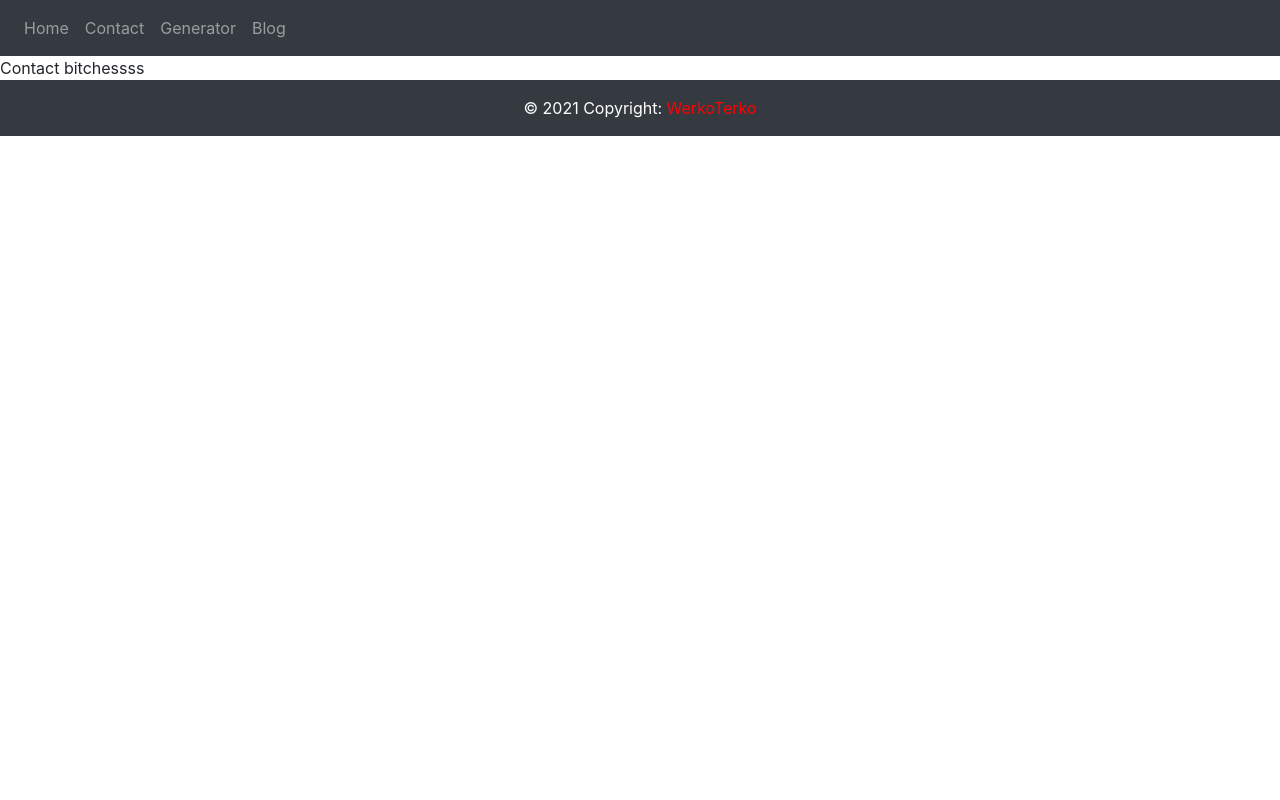
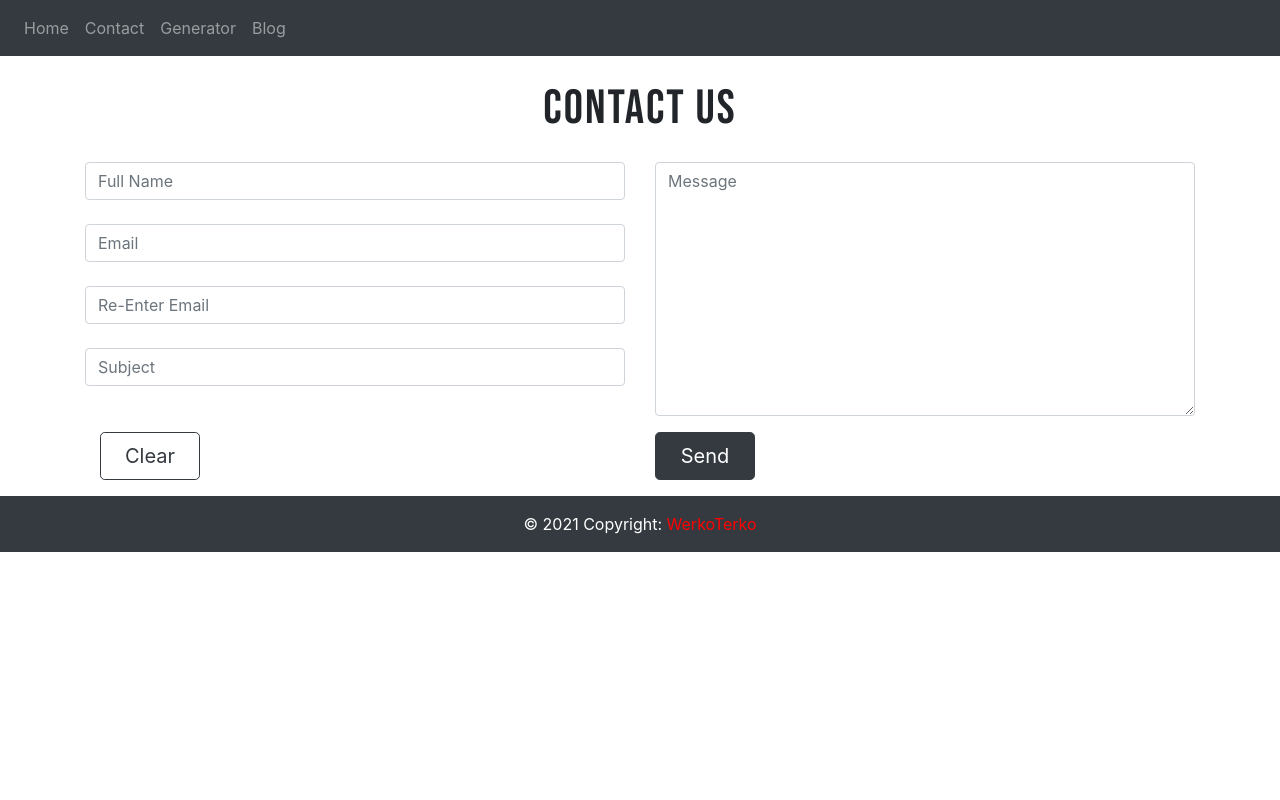
Before and after one commit to mushedi/mysite, a Django app: page /contact/ in a window 1280 px wide. Run offline with Django 4.2, Linux system fonts and the light colour scheme; some libraries are stand-ins or nearby versions.

Commit message:
added form

```diff
--- a/src/templates/contact.html
+++ b/src/templates/contact.html
@@ -1,4 +1,42 @@
 {% extends "base.html" %}
+
+{% load static %}
+
+{% block cssLink %}
+<link rel="stylesheet" href="{% static 'css/contact.css' %}">
+{% endblock %}
+
 {% block content %}
-    Contact bitchessss
+<h2> Contact Us</h2>
+<div id= "hiddenDiv">
+</div>
+<form method="post" id="contactForm">
+    <div class="container">
+      <div class="row">
+          <div class="col-xs-12 col-md-6 form-group">
+              <input id="fullName" name="fullName" class="form-control" type="text" placeholder="Full Name" maxlength="64"><br>
+              <input id="email" name="email" class="form-control" type="text" placeholder="Email" maxlength="64"><br>
+              <input id="reenter" name="reenter" class="form-control" type="text" placeholder="Re-Enter Email" maxlength="64"><br>
+              <input id="formSubject" name="textSubject" class="form-control" type="text" placeholder="Subject" maxlength="64"><br>
+          </div>
+          <div class="col-xs-12 col-md-6 form-group">
+              <textarea id="formMessage" name="formMessage" class="form-control" name="message" cols="30" rows="10" placeholder="Message" maxlength="100"></textarea>
+          </div>
+      </div>
+      <div class="container">
+            <div class="row justify-content-center">
+                <div class="col-xs-12 col-md-6 align-self-center">
+                    <button id="clear" type="button" class="btn btn-lg btn-outline-dark">
+                        Clear
+                    </button>
+                </div>
+                <div class="col-xs-12 col-md-6 align-self-center">
+                    <button id="send" type="submit button" class="btn btn-lg btn-dark">
+                        Send
+                    </button>
+                </div>
+            </div>
+      </div>
+    </div>
+</form>
 {% endblock %}
```
